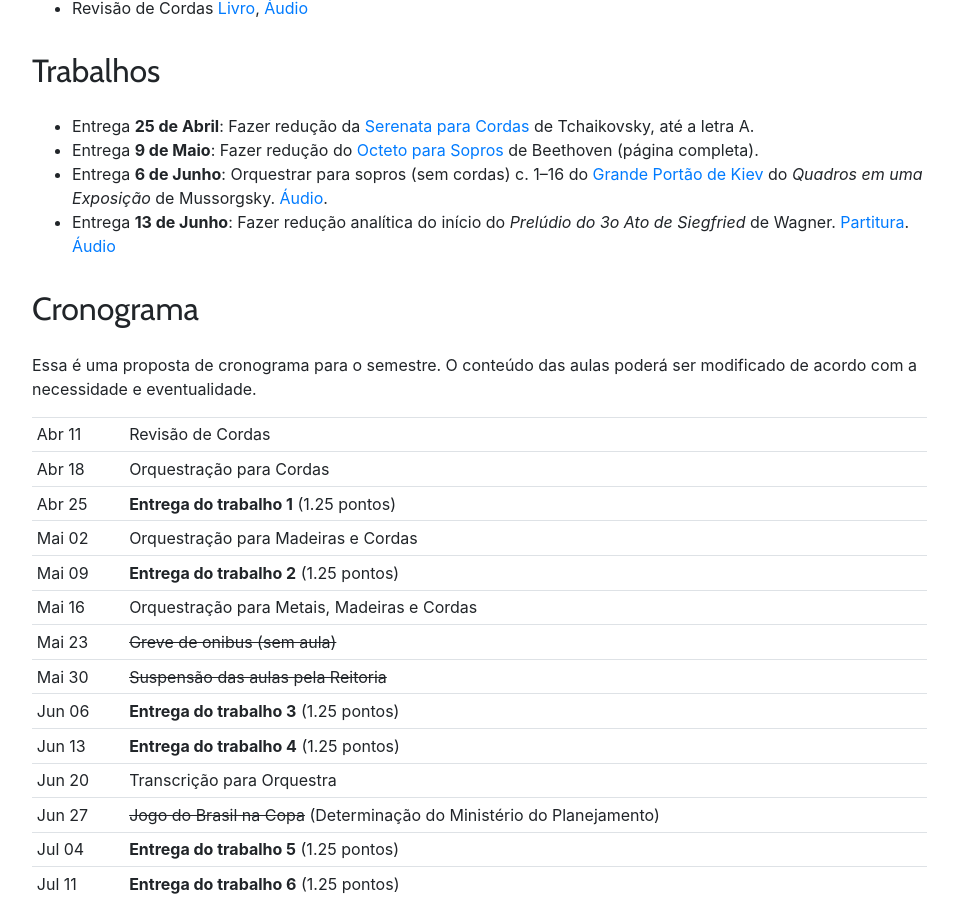
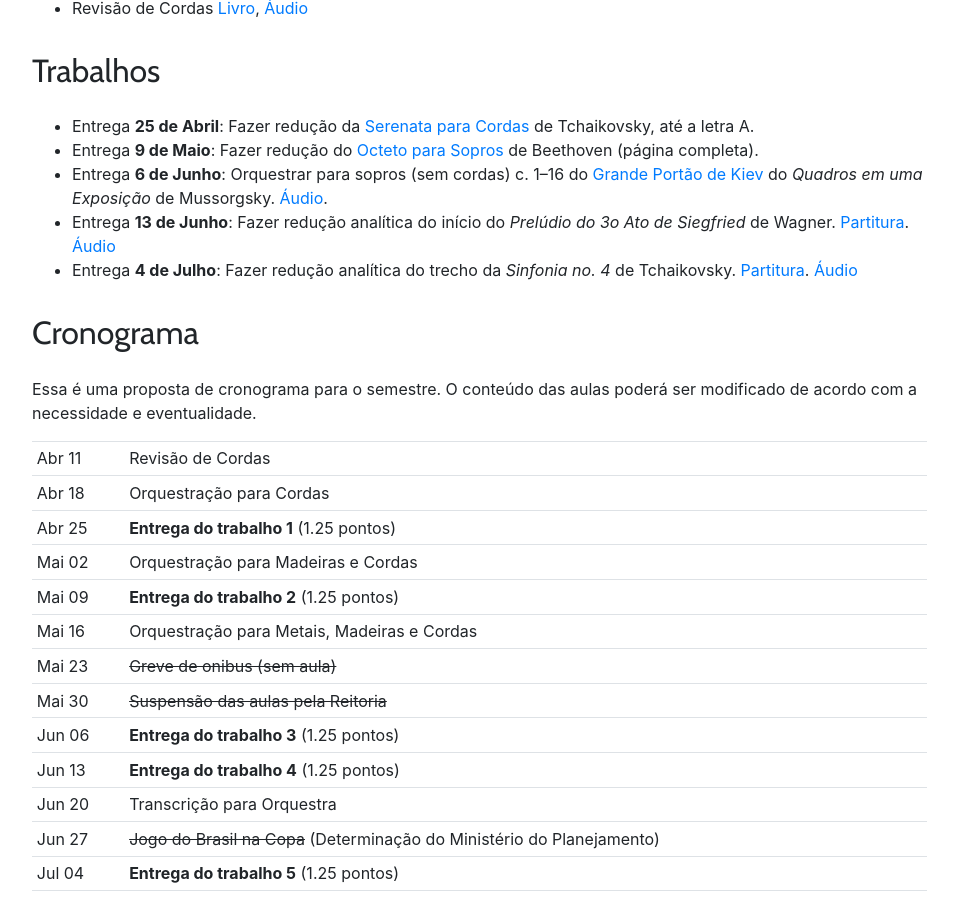
Before and after one commit to kroger/genosmus, a Jekyll site: the page built from _pedro/musa86.md, in a window 1280 px wide and 900 px high, scrolled down 506 px. Shown: the whole window, without its empty margins (68-1026 px from the left). Built offline with Jekyll 4.4.1, drawn with Linux system fonts in a browser that asks for light colours; some of the changed lines change nothing that is shown.

Commit message:
Novo trabalho

```diff
--- a/_pedro/musa86.md
+++ b/_pedro/musa86.md
@@ -24,6 +24,7 @@
 - Entrega **9 de Maio**: Fazer redução do [Octeto para Sopros][5] de Beethoven (página completa).
 - Entrega **6 de Junho**: Orquestrar para sopros (sem cordas) c. 1--16 do [Grande Portão de Kiev][6] do _Quadros em uma Exposição_ de Mussorgsky. [Áudio][7].
 - Entrega **13 de Junho**: Fazer redução analítica do início do _Prelúdio do 3o Ato de Siegfried_ de Wagner. [Partitura][8]. [Áudio][9]
+- Entrega **4 de Julho**: Fazer redução analítica do trecho da _Sinfonia no. 4_ de Tchaikovsky. [Partitura][10]. [Áudio][11]
 
 ## Cronograma
 
@@ -71,3 +72,5 @@
 [7]: https://www.dropbox.com/s/sxwiumot6osmmz3/Mussorgsky%20-%20Quadros%20Exposicao%20-%20Kiev.mp3?dl=1
 [8]: https://www.dropbox.com/s/rl2esll6p0cp1om/Wagner%20-%20Siegfried.pdf?dl=1
 [9]: https://www.dropbox.com/s/l88h4szhb4o2ouw/Wagner%20Siegfried.mp3?dl=1
+[10]: https://www.dropbox.com/s/snvkf6gcsvbme7w/Tchaikovsky%20Sinfonia%204.pdf?dl=1
+[11]: https://www.dropbox.com/s/x116y1mm4gya7au/Tchaikovsky%20Sinfonia%204.mp3?dl=1
```
